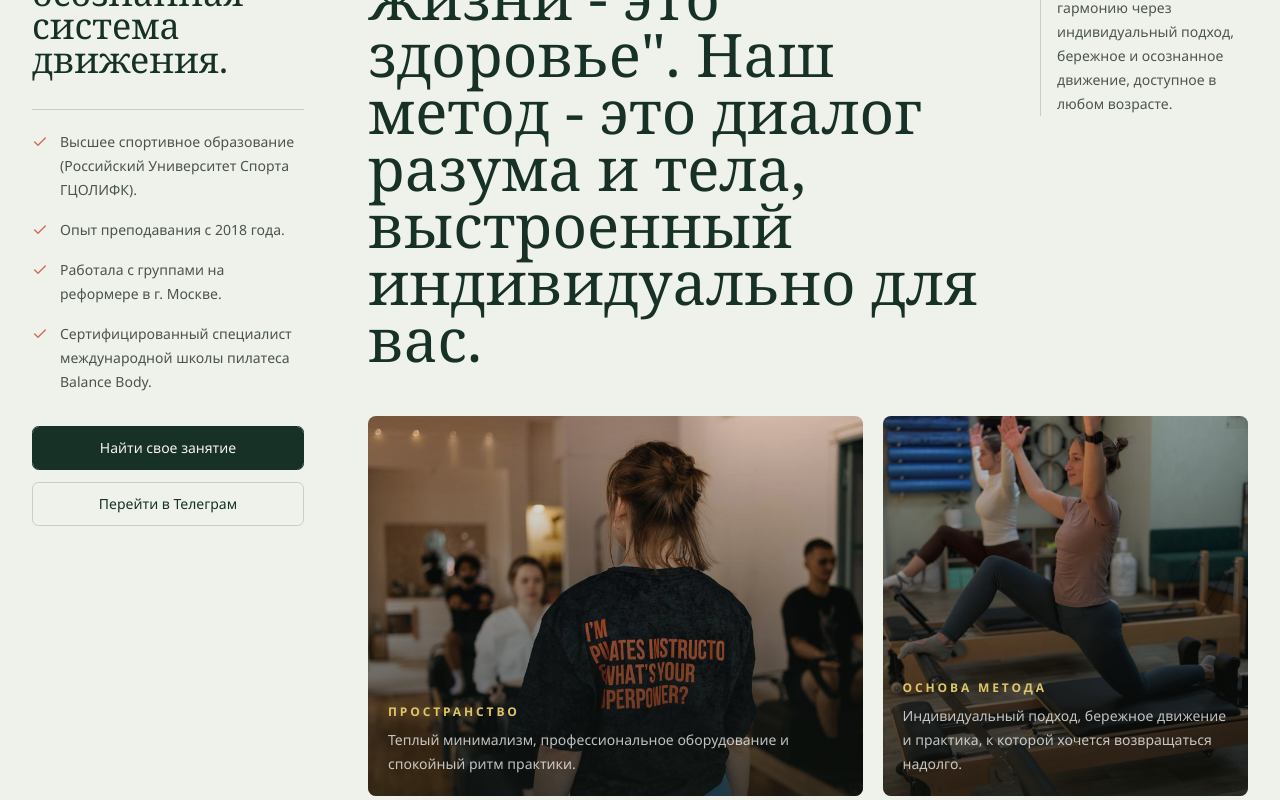
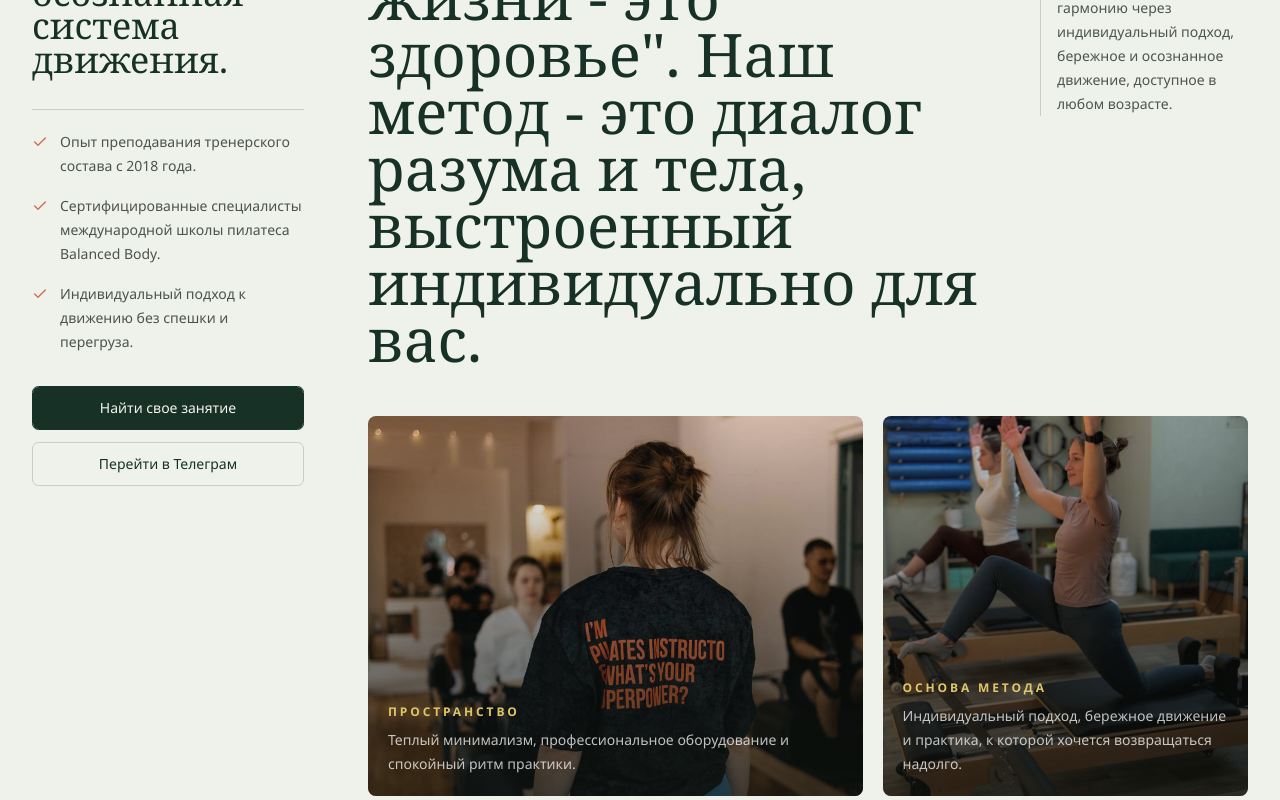
Before and after one commit to Hromsi/flow-pilates, a Next.js app: page / in a window 1280 px wide. Shown: the part 1120-1920 px from the top of the page. Built offline with nearby package versions, Linux system fonts and the light colour scheme.

Commit message:
feat: add trainer Anna Posazhennikova with bio and credentials

```diff
--- a/src/data/studio.ts
+++ b/src/data/studio.ts
@@ -1,8 +1,7 @@
 export const founderFacts: string[] = [
-  "Высшее спортивное образование (Российский Университет Спорта ГЦОЛИФК).",
-  "Опыт преподавания с 2018 года.",
-  "Работала с группами на реформере в г. Москве.",
-  "Сертифицированный специалист международной школы пилатеса Balance Body.",
+  "Опыт преподавания тренерского состава с 2018 года.",
+  "Сертифицированные специалисты международной школы пилатеса Balanced Body.",
+  "Индивидуальный подход к движению без спешки и перегруза.",
 ];
 
 export const studioCopy = {
--- a/src/data/trainers.ts
+++ b/src/data/trainers.ts
@@ -54,11 +54,31 @@ export const trainers: Trainer[] = [
       "Реабилитация после травм плеча, локтя, шеи («РеалФит»)",
     ],
   },
+  {
+    index: "03",
+    role: "Тренер студии",
+    name: "Анна Посаженникова",
+    image: "/images/flow-pilates/anna-posazhennikova.jpg",
+    bio: [
+      "Выпускница Московского технологического института (МТИ) по специальности «Психология и педагогика начального образования». 14 лет балета, 7 лет современной хореографии, 5 лет преподавания в студии «Plastika». Параллельно практикует йогу, бокс и тренажёрный зал.",
+      "Прошла курс «Растяжка с улыбкой» (Екатерина Гурвич), обучение по растяжке и биомеханике (Екатерина Рыжакова), проекты «Поток» и «ТанцНаставник», множество танцевальных мастер-классов. Преподавала растяжку и мобильность тела для взрослых в студии танца.",
+    ],
+    quote:
+      "Движение — это диалог с телом. Я помогаю услышать его без боли и напряжения.",
+    credentialsTitle: "Профессиональный арсенал",
+    credentials: [
+      "Растяжка и биомеханика (Екатерина Рыжакова)",
+      "«Растяжка с улыбкой» для детей (Екатерина Гурвич)",
+      "Проекты «Поток» и «ТанцНаставник»",
+      "Внутреннее обучение студии «Флоу Пилатес» по направлению «Реформер»",
+      "Адаптация программ для взрослых и детей с разным уровнем подготовки",
+    ],
+  },
 ];
 
 export const trainersCopy = {
   kicker: "Команда",
   title: "Тренеры, которые выстраивают практику вокруг вас.",
   description:
-    "Два профессиональных тренера с фундаментальным образованием и сертификатами международных школ. Каждая тренировка — бережное, осознанное движение под внимательным контролем.",
+    "Три профессиональных тренера с фундаментальным образованием и сертификатами международных школ. Каждая тренировка — бережное, осознанное движение под внимательным контролем.",
 };
```
Also changed, not shown: public/images/flow-pilates/anna-posazhennikova.jpg (added).
